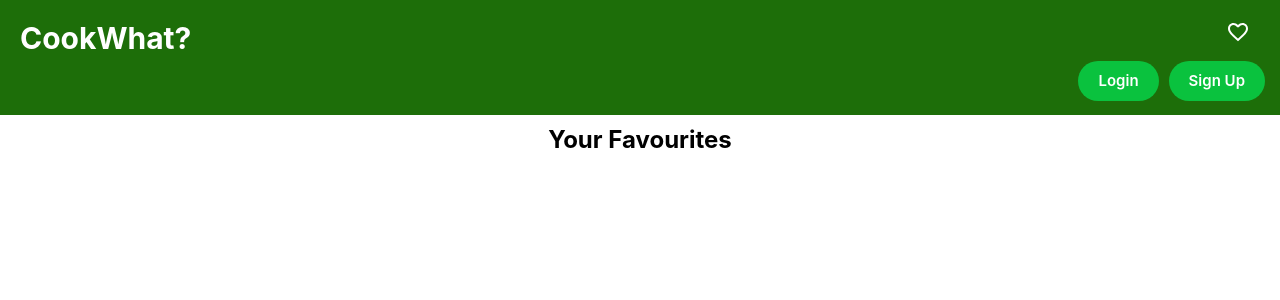
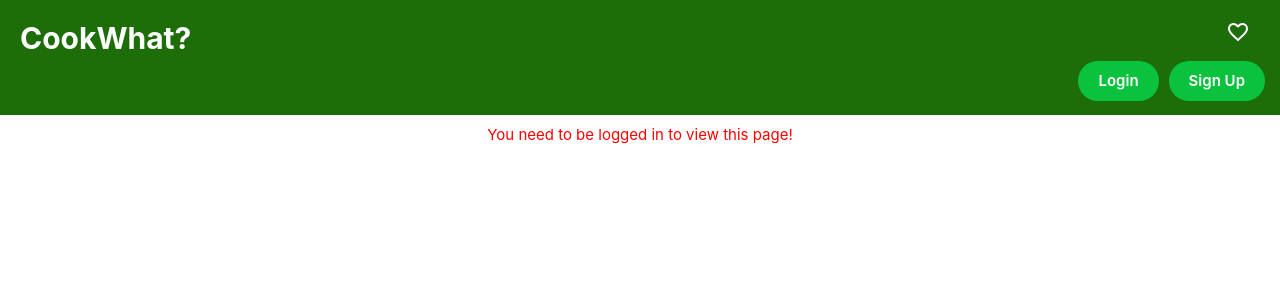
Before and after one commit to raihanyusri/recipe-searcher, a React (Create React App) app: page /favourites in a window 1280 px wide. Shown: the top 300 px of the page. Built offline with nearby package versions, Linux system fonts and the light colour scheme; no server answers.

Commit message:
fixed access error

```diff
--- a/src/components/Fields.js
+++ b/src/components/Fields.js
@@ -105,3 +105,11 @@ export const StyledButton = styled.button`
     color: rgba(0, 0, 0, .3);
   }
 `
+
+export const AccessDenied = styled.div`
+  font-family: -apple-system, system-ui, system-ui, "Segoe UI", Roboto, "Helvetica Neue", "Fira Sans", Ubuntu, Oxygen, "Oxygen Sans", Cantarell, "Droid Sans", "Apple Color Emoji", "Segoe UI Emoji", "Segoe UI Symbol", "Lucida Grande", Helvetica, Arial, sans-serif;
+  color: red;
+  font-size: 15px;
+  margin: 10px 0;
+  text-align: center;
+`
--- a/src/views/Favourites.js
+++ b/src/views/Favourites.js
@@ -2,17 +2,15 @@ import React from 'react';
 import { Header, StyledTitle } from '../components/Navbar';
 import { StyledButton } from '../components/Fields';
 import { useState } from 'react';
-import { db, useAuth, logOut } from '../firebase';
+import { db, logOut } from '../firebase';
 import { getAuth, onAuthStateChanged } from "firebase/auth";
-import { doc, getDoc, onSnapshot, collection } from '@firebase/firestore';
-import { useEffect } from 'react';
+import { onSnapshot, collection } from '@firebase/firestore';
 import { Link } from 'react-router-dom';
 import { RecipeComponent } from './Home';
-import { RecipeListContainer, RecipeImage } from '../components/RecipeBox';
+import { RecipeListContainer } from '../components/RecipeBox';
 import FavouriteOutlineIcon from '@material-ui/icons/FavoriteBorderOutlined';
-import FavouriteFilledIcon from '@material-ui/icons/FavoriteOutlined';
 import { FavouritesHeader } from '../components/Navbar';
-import { PromptTitle } from '../components/Fields.js'
+import { PromptTitle, AccessDenied } from '../components/Fields.js'
 
 function Favourites() {
     const [loading, setLoading] = useState(false);
@@ -27,9 +25,6 @@ function Favourites() {
         onSnapshot(collection(db, "users", user.email, "likes"), (snapshot) => {
             setRecipeList(snapshot.docs.map(doc => doc.data()));
         });
-    } else {
-        // User is signed out
-        // ...
     }
     });
 
@@ -69,7 +64,7 @@ function Favourites() {
                 </Link>
                 </StyledTitle>}
             </Header>
-                <PromptTitle>Your Favourites</PromptTitle>
+            {currentUser?.email ? <PromptTitle>Your Favourites</PromptTitle> : <AccessDenied>You need to be logged in to view this page!</AccessDenied>}
             <RecipeListContainer>
                 {recipeList?.length ? recipeList.map((obj) => (<RecipeComponent recipeItem={obj.recipeObject.recipeItem} user={currentUser} favourited={true}/>)) : <span></span>}
             </RecipeListContainer>
--- a/src/views/Home.js
+++ b/src/views/Home.js
@@ -11,7 +11,7 @@ import { useState, useEffect } from 'react';
 import { IconButton } from '@material-ui/core';
 import { logOut, useAuth, db } from '../firebase.js'
 import { PromptTitle, StyledButton } from '../components/Fields';
-import { Link } from 'react-router-dom';
+import { Link, useNavigate } from 'react-router-dom';
 import { collection, addDoc, onSnapshot } from '@firebase/firestore';
 
 const APP_ID = "7fa7fd18";
@@ -38,22 +38,28 @@ export const RecipeComponent = (props) => {
   const [inFavourites, setInFavourites] = useState(false);
   const { recipeItem, user, favourited } = props;
   const classes = useClasses();
+  const emailString = user?.email;
+  let navigate = useNavigate();
 
   const addToFavourites = async(recipeObject) => {
-    setClicked(true);
-    await addDoc(collection(db,"users", user.email, "likes"), {recipeObject});
+    if (user) {
+      setClicked(true);
+      await addDoc(collection(db,"users", user.email, "likes"), {recipeObject});
+    }
+    else {
+      navigate("/login");
+    }
   }
 
   useEffect(
     () =>
-    onSnapshot(collection(db, "users", user.email, "likes"), (snapshot) => {
+    onSnapshot(collection(db, "users", (emailString ? emailString : "testing@gmail.com"), "likes"), (snapshot) => {
       setRecipeFavs(snapshot.docs.map(doc => doc.data().recipeObject.recipeItem.recipe.label));
       if (recipeFavs.indexOf(recipeItem.recipe.label) !== -1) {
         setInFavourites(true);
       }
     })
   );
-
 
   return (
     <RecipeContainer>
@@ -93,6 +99,11 @@ function App() {
       `https://api.edamam.com/search?q=${searchInput}&app_id=${APP_ID}&app_key=${APP_KEY}`
     )
     setRecipeList(response.data.hits);
+    // if (currentUser) {
+    //   setRecipeList(response.data.hits);
+    // } else {
+    //   return <div>hi</div>
+    // }
   }
 
   const onTextChange = (event) => {
```
